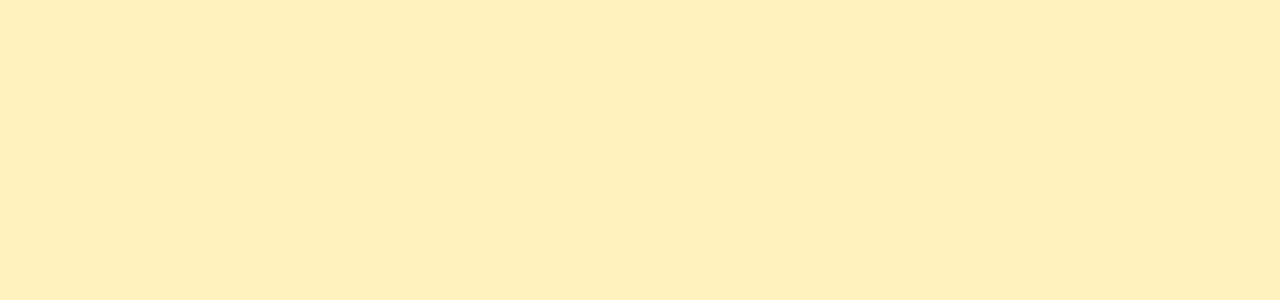
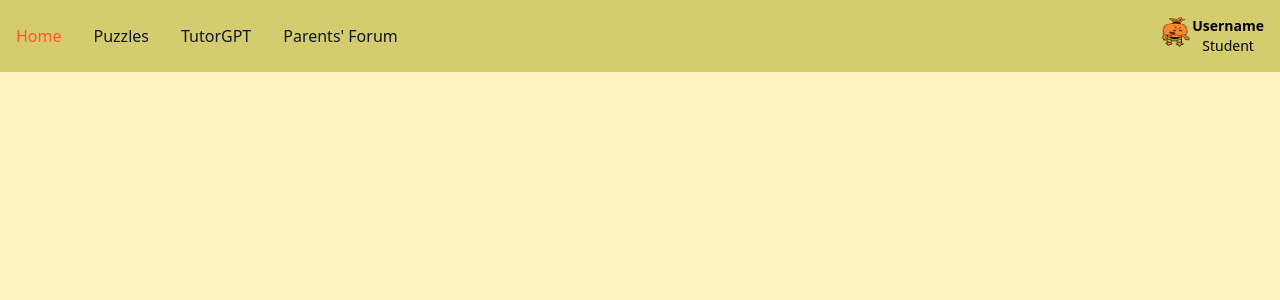
Before and after one commit to mohammadfadhli/sensoryspark, a Vue app: page / in a window 1280 px wide. Before the commit this address had no page. Shown: the top 300 px of the page. Built offline with nearby package versions, Linux system fonts and the light colour scheme.

Commit message:
debugged navbar

```diff
--- a/src/App.vue
+++ b/src/App.vue
@@ -3,7 +3,6 @@
 </script>
 
 <template>
-  <Navbar v-if="['Login', 'SignUp'].includes(!$route.name)"/>
-
+  <Navbar v-if="!(['login','signUp'].includes($route.name))"/>
   <RouterView />
 </template>
```
